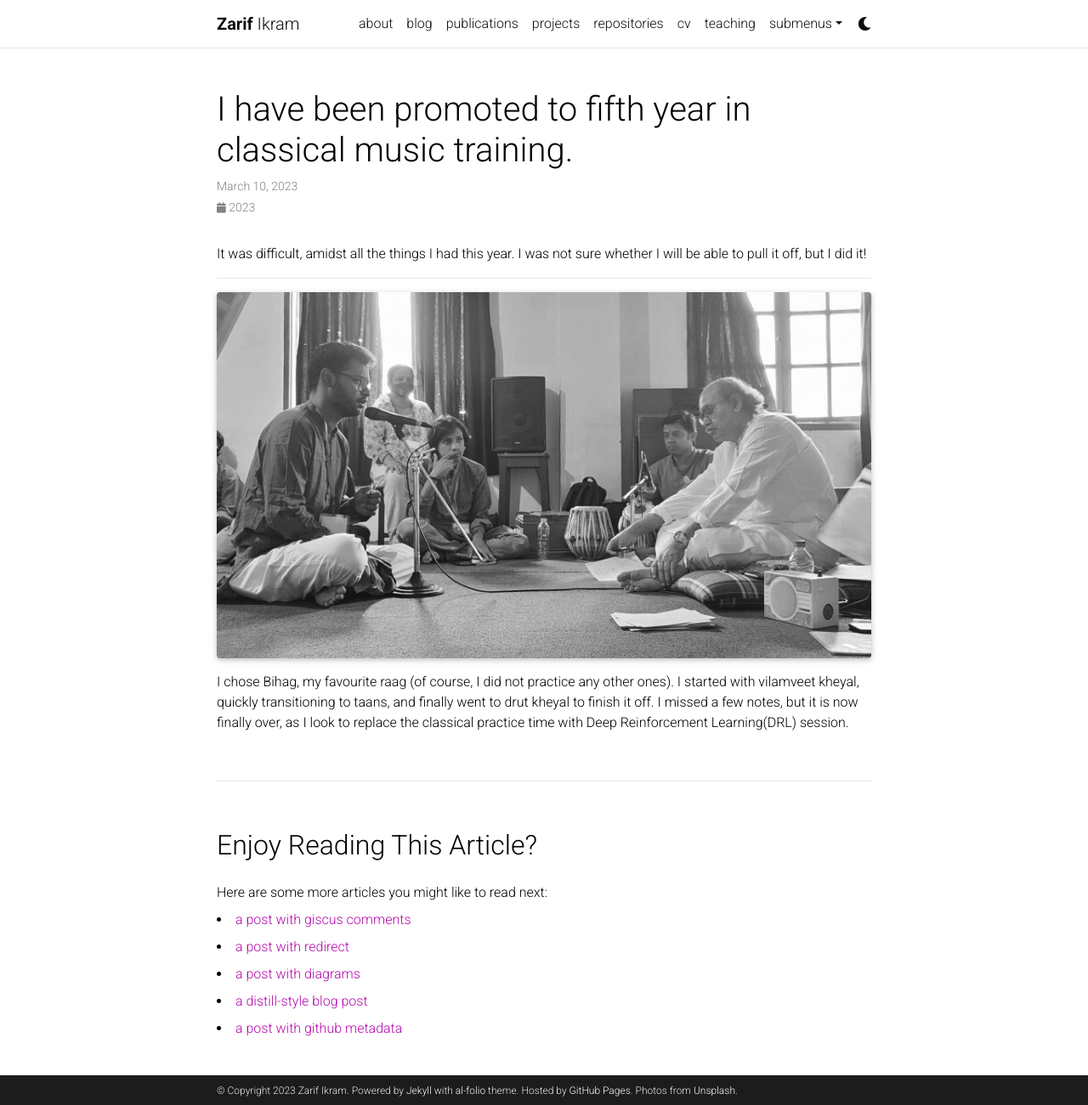
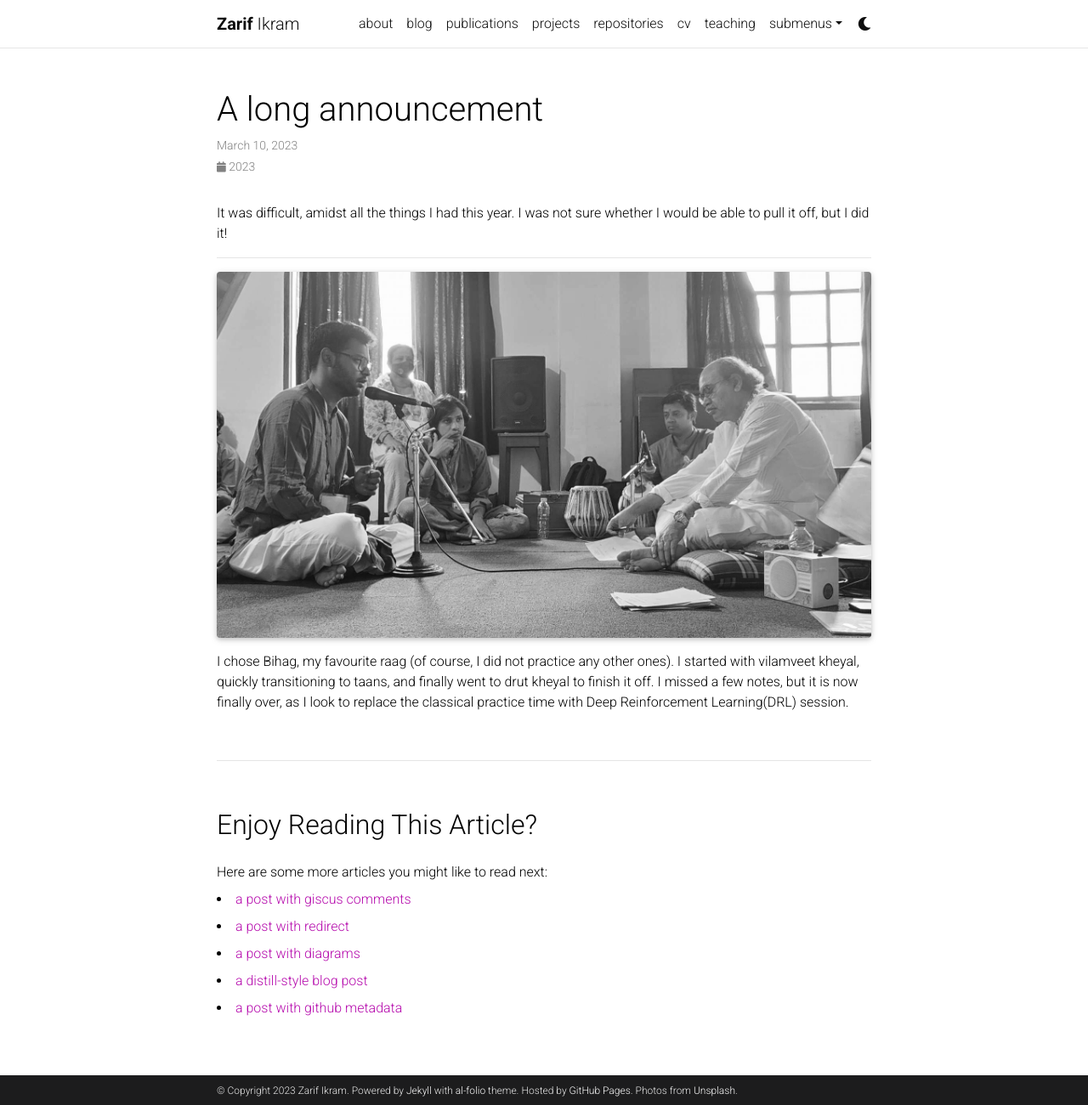
Before and after one commit to zarifikram/zarifikram.github.io, a Jekyll site: the page built from _news/announcement_2.md, in a window 1280 px wide and 1301 px high. Shown: the whole window at 85% size. Built offline with Jekyll 4.4.1, drawn with Linux system fonts in a browser that asks for light colours; full-size pictures stand in for the smaller copies a plugin makes; comment, search, counter and statistics services are not loaded; a style sheet for code colours, icons or effects is not loaded.

Commit message:
Update announcement_2.md

```diff
--- a/_news/announcement_2.md
+++ b/_news/announcement_2.md
@@ -1,11 +1,11 @@
 ---
 layout: post
-title: I have been promoted to fifth year in classical music training.
+title: A long announcement
 date: 2023-03-10 16:11:00-0400
 inline: false
 ---
 
-It was difficult, amidst all the things I had this year. I was not sure whether I will be able to pull it off, but I did it!
+It was difficult, amidst all the things I had this year. I was not sure whether I would be able to pull it off, but I did it!
 
 ***
 
```
